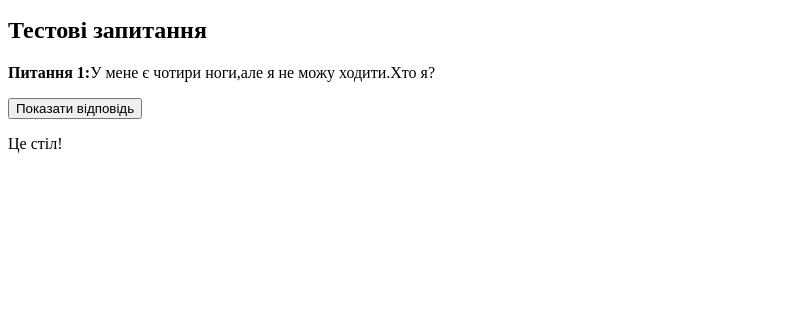
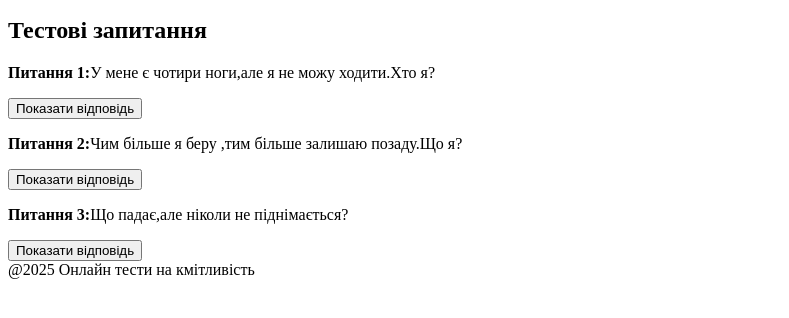
Before and after one commit to SourTaras/Lesson6.2, a plain HTML site: page index.html in a window 1280 px wide. Shown: the part 110-428 px from the top of the page, without its empty margins (0-789 px from the left). Drawn offline with Linux system fonts and the light colour scheme.

Commit message:
first save

```diff
--- a/index.html
+++ b/index.html
@@ -6,6 +6,7 @@
     <meta name="description" content="Тести на кмітливість і логіку онлайн.Цікаві запитання;корисні для розвитку мислення.Спробуйте свої сили прямо зараз!">
     <meta name="keywords" content="тести,кмітливість,логічні завдання,онлайн тести,розвиток мовлення.">
     <title>Онлайн тести на кмітливість та логіку - спробуйте прямо зараз!</title>
+    <link rel="stylesheet" href="style.css">
 </head>
 <body>
     <header>
@@ -21,7 +22,19 @@
                 <button onclick="toggleAnswer('answer1')">Показати відповідь</button>
                 <p class="answer" id="answer1">Це стіл!</p>
             </div>
+            <div>
+                <p><strong>Питання 2:</strong>Чим більше я беру ,тим більше залишаю позаду.Що я?</p>
+                <button onclick="toggleAnswer('answer2')">Показати відповідь</button>
+                <p class="answer" id="answer2">Сліди!</p>
+            </div>
+            <div>
+                <p><strong>Питання 3:</strong>Що падає,але ніколи не піднімається?</p>
+                <button onclick="toggleAnswer('answer3')">Показати відповідь</button>
+                <p class="answer" id="answer1">Дощ!</p>
+            </div>
         </section>
     </main>
+<footer id="footer">@2025 Онлайн тести на кмітливість</footer>
+    <script src="script.js"></script>
 </body>
 </html>
--- a/script.js
+++ b/script.js
@@ -0,0 +1,11 @@
+
+function toggleAnswer(id) {
+    const answer = document.getElementById(id)
+    if(answer.style.display === "none" || !answer.style.display){
+        answer.style.display = "block"
+
+    }
+    else{
+        answer.style.display = "none"
+    }
+}
--- a/style.css
+++ b/style.css
@@ -0,0 +1 @@
+.answer{display:none}
```
